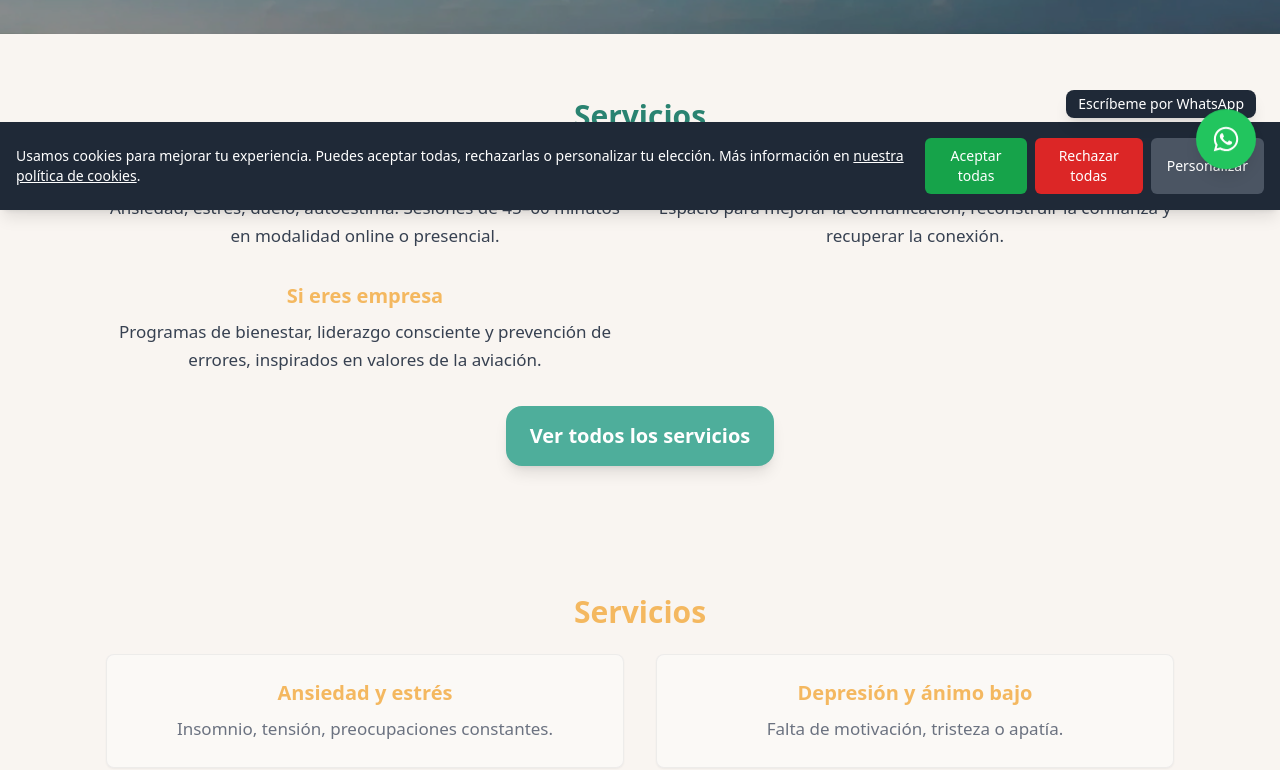
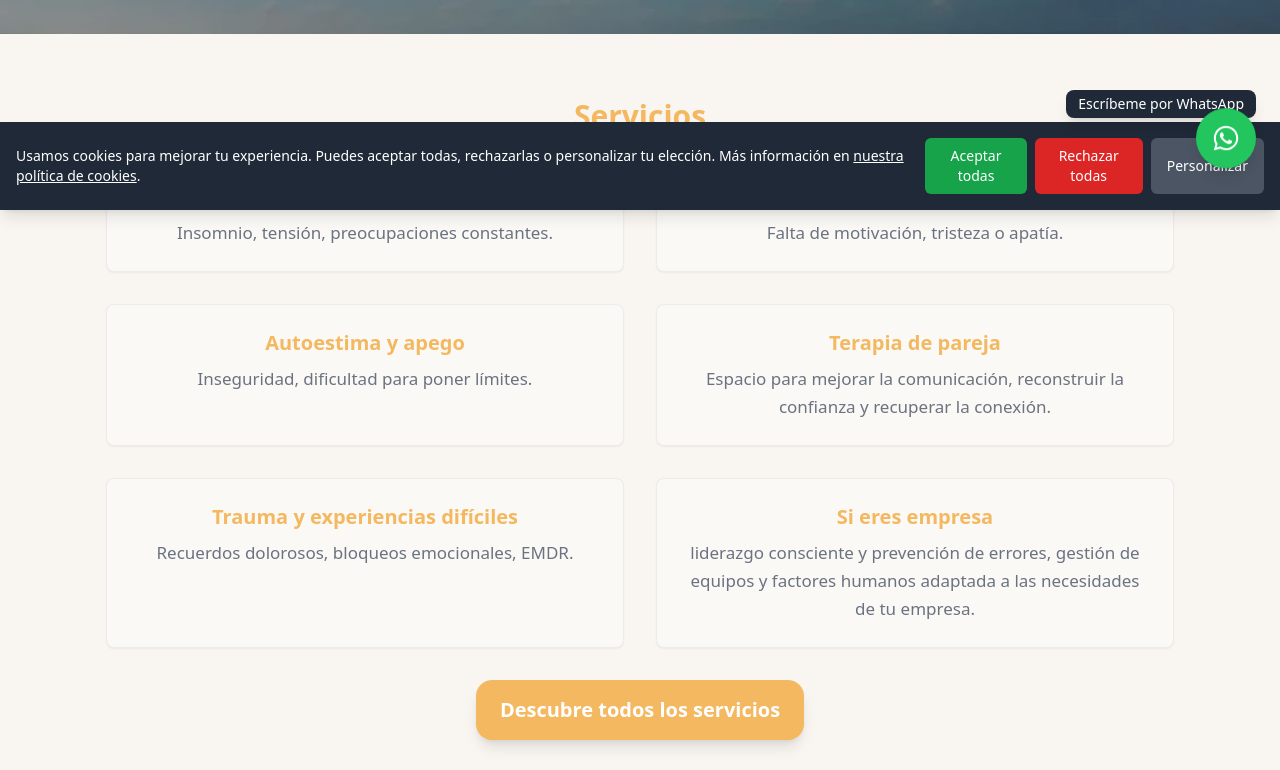
Before and after one commit to psicopiloto/psicopilotopage1, a Next.js app: page / in a window 1280 px wide. Shown: the part 590-1360 px from the top of the page. Built offline with nearby package versions, Linux system fonts and the light colour scheme.

Commit message:
Update index.js1

```diff
--- a/pages/index.js
+++ b/pages/index.js
@@ -48,29 +48,6 @@ export default function Home() {
           cta={{ href: "/contacto", text: "Agenda tu primera cita", color: "green" }}
         />
 
-         {/* SERVICIOS */}
-        <section className="py-16 bg-psicopiloto-sand-50">
-          <div className="container mx-auto max-w-5xl text-center">
-            <h2 className="text-3xl font-semibold mb-6 text-psicopiloto-green-600">Servicios</h2>
-            <div className="grid md:grid-cols-2 gap-8 text-psicopiloto-gray-700">
-              <div>
-                <h3 className="text-xl font-semibold mb-2 text-psicopiloto-honey-500">Terapia individual</h3>
-                <p>Ansiedad, estrés, duelo, autoestima. Sesiones de 45–60 minutos en modalidad online o presencial.</p>
-              </div>
-              <div>
-                <h3 className="text-xl font-semibold mb-2 text-psicopiloto-honey-500">Terapia de pareja</h3>
-                <p>Espacio para mejorar la comunicación, reconstruir la confianza y recuperar la conexión.</p>
-              </div>
-              <div>
-                <h3 className="text-xl font-semibold mb-2 text-psicopiloto-honey-500">Si eres empresa</h3>
-                <p>Programas de bienestar, liderazgo consciente y prevención de errores, inspirados en valores de la aviación.</p>
-              </div>
-            </div>
-            <div className="mt-8">
-              <AnimatedCTA href="/servicios" text="Ver todos los servicios" color="green" />
-            </div>
-          </div>
-        </section>
 
         {/* SERVICIOS */}
         <section className="py-16 bg-psicopiloto-sand-50">
@@ -92,7 +69,7 @@ export default function Home() {
               ))}
             </div>
             <div className="mt-8">
-              <AnimatedCTA href="/servicios" text="Descubre todos los servicios" color="green" />
+              <AnimatedCTA href="/servicios" text="Descubre todos los servicios" color="honey" />
             </div>
           </div>
         </section>
@@ -100,7 +77,7 @@ export default function Home() {
         {/* TERAPIA ONLINE */}
         <section className="py-16 bg-white/40">
           <div className="container mx-auto max-w-4xl text-center">
-            <h2 className="text-3xl font-semibold mb-6 text-psicopiloto-peach">Psicología online</h2>
+            <h2 className="text-3xl font-semibold mb-6 text-psicopiloto-honey-500">Psicología online</h2>
             <div className="grid grid-cols-1 md:grid-cols-2 gap-4">
               {[
                 "Comodidad: conéctate desde casa, oficina o de viaje.",
@@ -160,7 +137,7 @@ export default function Home() {
             <p className="leading-relaxed mb-6 text-psicopiloto-gray-500">
               No tienes que hacerlo todo hoy ni solo. A veces lo más difícil es animarse a empezar, pero también es el paso que abre nuevas posibilidades. Estoy aquí para escucharte y acompañarte en tu viaje.
             </p>
-            <AnimatedCTA href="/contacto" text="Contacta" color="honey" />
+            <AnimatedCTA href="/contacto" text="Contacta" color="green" />
           </div>
         </section>
       </main>
```
